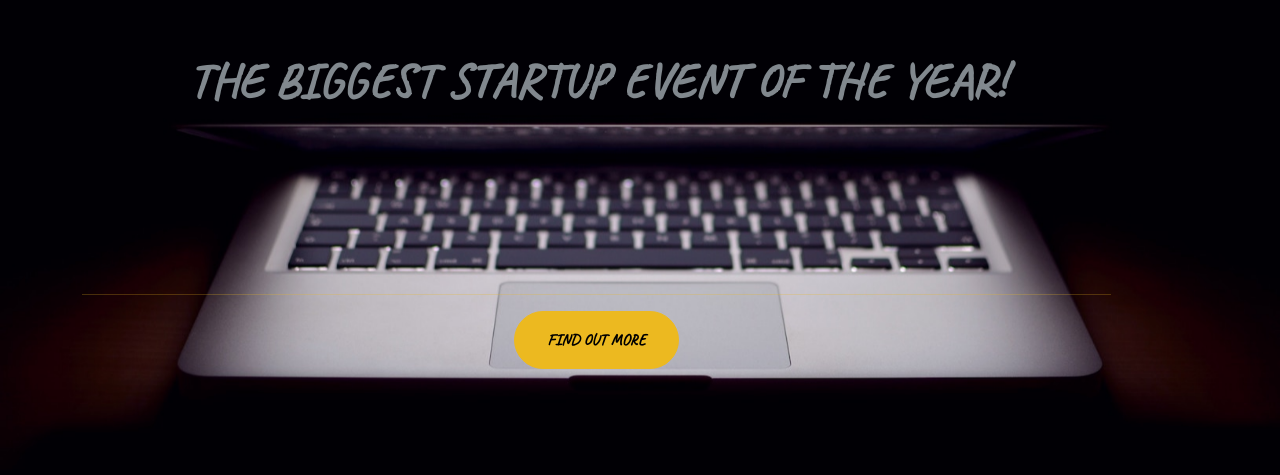
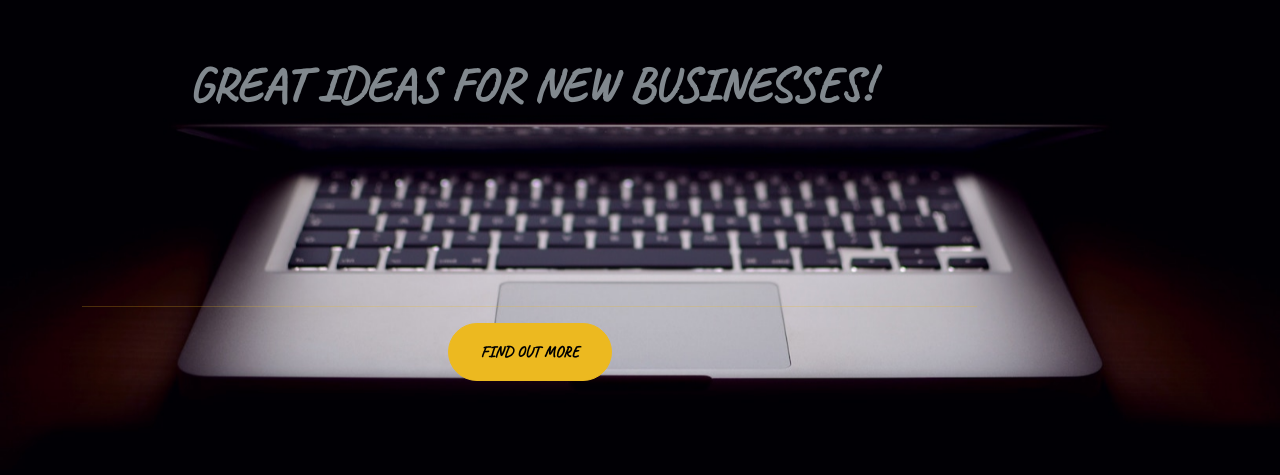
Before and after one commit to jpenn13579/great-ideas, a plain HTML site: page index.html in a window 1280 px wide. Shown: the part 189-664 px from the top of the page. Drawn offline with nearby package versions, Linux system fonts and the light colour scheme.

Commit message:
Add files via upload

```diff
--- a/index.html
+++ b/index.html
@@ -24,7 +24,9 @@
     <div class="container d-flex align-items-center h-100">
       <div class="row">
         <header class="text-center col-12">
-          <h1 class="text-uppercase"><strong> The biggest startup event of the year! </strong></h1>
+          <P>
+            <h1 class="text-uppercase"><strong> Great ideas for new businesses!</strong></h1>
+          </P>
         </header>
         <div class="buffer col-12"> </div>
         <section class="text-center col-12">
```
